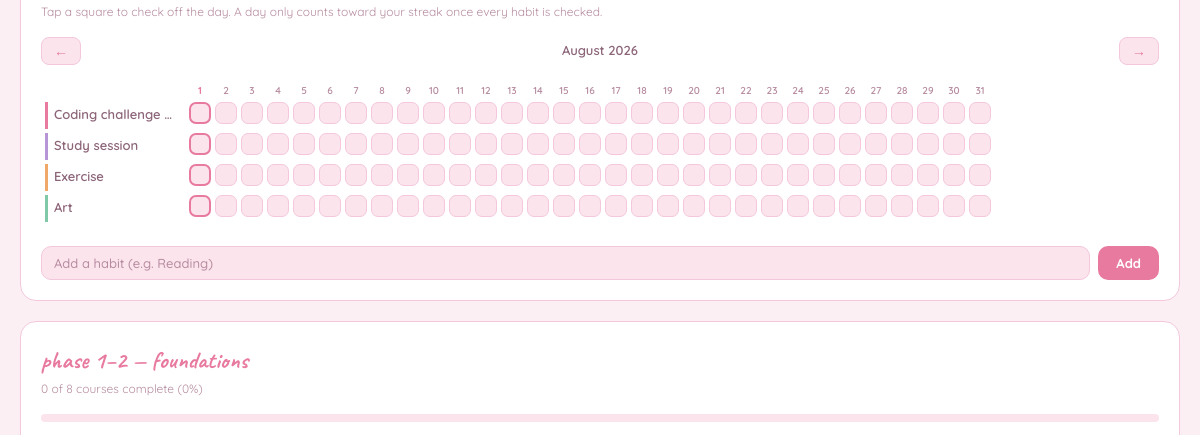
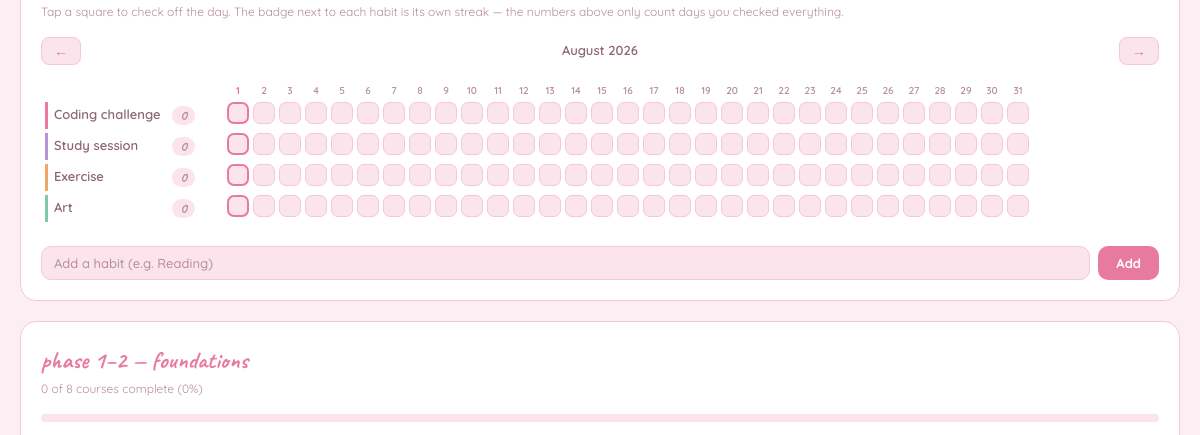
Before and after one commit to xClaudiaArias/habit-tracker, an Electron app: page practice-log-app/index.html in a window 1200 px wide. Shown: the part 350-785 px from the top of the page. Drawn offline with Linux system fonts and the light colour scheme.

Commit message:
update index.html to add streaks for each habit

```diff
--- a/practice-log-app/index.html
+++ b/practice-log-app/index.html
@@ -2,9 +2,9 @@
 <html lang="en">
 <head>
 <meta charset="UTF-8">
-<title>Claudia's Practice log</title>
+<title>Practice log</title>
 <style>
-  @import url('https://fonts.googleapis.com/css2?family=Caveat:wght@600;700&family=Quicksand:wght@400;500;600;700&display=swap');
+@import url('https://fonts.googleapis.com/css2?family=Caveat:wght@600;700&family=Quicksand:wght@400;500;600;700&display=swap');
 
 * { box-sizing: border-box; margin: 0; padding: 0; }
 
@@ -125,17 +125,33 @@ table.habit-table { border-collapse: separate; border-spacing: 4px; }
   position: sticky;
   left: 0;
   background: var(--surface);
-  min-width: 140px;
-  max-width: 140px;
+  min-width: 178px;
+  max-width: 178px;
   text-align: left;
   font-size: 13px;
   font-weight: 600;
   color: var(--text-secondary);
   padding: 0 8px 0 0;
-  white-space: nowrap;
+  z-index: 2;
+}
+.habit-name-row { display: flex; align-items: center; gap: 6px; }
+.habit-name-text {
   overflow: hidden;
   text-overflow: ellipsis;
-  z-index: 2;
+  white-space: nowrap;
+  flex: 1;
+  min-width: 0;
+}
+.habit-streak-badge {
+  font-family: 'Caveat', cursive;
+  font-weight: 700;
+  font-size: 15px;
+  line-height: 1;
+  padding: 2px 8px;
+  border-radius: 10px;
+  background: var(--surface-2);
+  color: var(--text-muted);
+  flex-shrink: 0;
 }
 .habit-name-col .del-btn {
   background: none;
@@ -253,7 +269,7 @@ th.day-head.today-col { color: var(--pink); font-weight: 700; }
 
   <div class="card">
     <h2>habit tracker</h2>
-    <div class="sub">Tap a square to check off the day. A day only counts toward your streak once every habit is checked.</div>
+    <div class="sub">Tap a square to check off the day. The badge next to each habit is its own streak — the numbers above only count days you checked everything.</div>
     <div class="cal-nav">
       <button id="prev-month" aria-label="Previous month">&larr;</button>
       <div class="month-label" id="month-label">–</div>
@@ -280,8 +296,8 @@ th.day-head.today-col { color: var(--pink); font-weight: 700; }
 
 </div>
 
-  <script>
-    // Local desktop storage: mirrors the same get/set interface,
+<script>
+// Local desktop storage: mirrors the same get/set interface,
 // backed by this app's own persistent localStorage (survives restarts).
 window.storage = {
   async get(key) {
@@ -322,6 +338,20 @@ function fmt(d) {
   return d.getFullYear() + '-' + String(d.getMonth()+1).padStart(2,'0') + '-' + String(d.getDate()).padStart(2,'0');
 }
 function habitColor(index) { return HABIT_COLORS[index % HABIT_COLORS.length]; }
+
+function computeHabitStreak(habitId) {
+  const data = state.habitData[habitId] || {};
+  const doneSet = new Set(Object.keys(data).filter(d => data[d]));
+  let current = 0;
+  let cursor = new Date();
+  cursor.setHours(0, 0, 0, 0);
+  if (!doneSet.has(fmt(cursor))) cursor.setDate(cursor.getDate() - 1);
+  while (doneSet.has(fmt(cursor))) {
+    current++;
+    cursor.setDate(cursor.getDate() - 1);
+  }
+  return current;
+}
 
 async function loadData() {
   try {
@@ -441,7 +471,16 @@ function renderHabitTable() {
     nameTd.className = 'habit-name-col';
     nameTd.style.borderLeft = '3px solid ' + habitColor(idx);
     nameTd.style.paddingLeft = '6px';
-    nameTd.innerHTML = habit.name + ' <button class="del-btn" title="Remove habit">×</button>';
+    const streak = computeHabitStreak(habit.id);
+    const badgeColor = streak > 0 ? habitColor(idx) : null;
+    nameTd.innerHTML =
+      '<div class="habit-name-row">' +
+        '<span class="habit-name-text">' + habit.name + '</span>' +
+        '<span class="habit-streak-badge" style="' +
+          (badgeColor ? ('background:' + badgeColor + '26; color:' + badgeColor + ';') : '') +
+        '">' + streak + '</span>' +
+        '<button class="del-btn" title="Remove habit">×</button>' +
+      '</div>';
     nameTd.querySelector('.del-btn').addEventListener('click', () => removeHabit(habit.id));
     tr.appendChild(nameTd);
 
@@ -536,6 +575,6 @@ async function init() {
 }
 
 init();
-  </script>
+</script>
 </body>
 </html>
```
